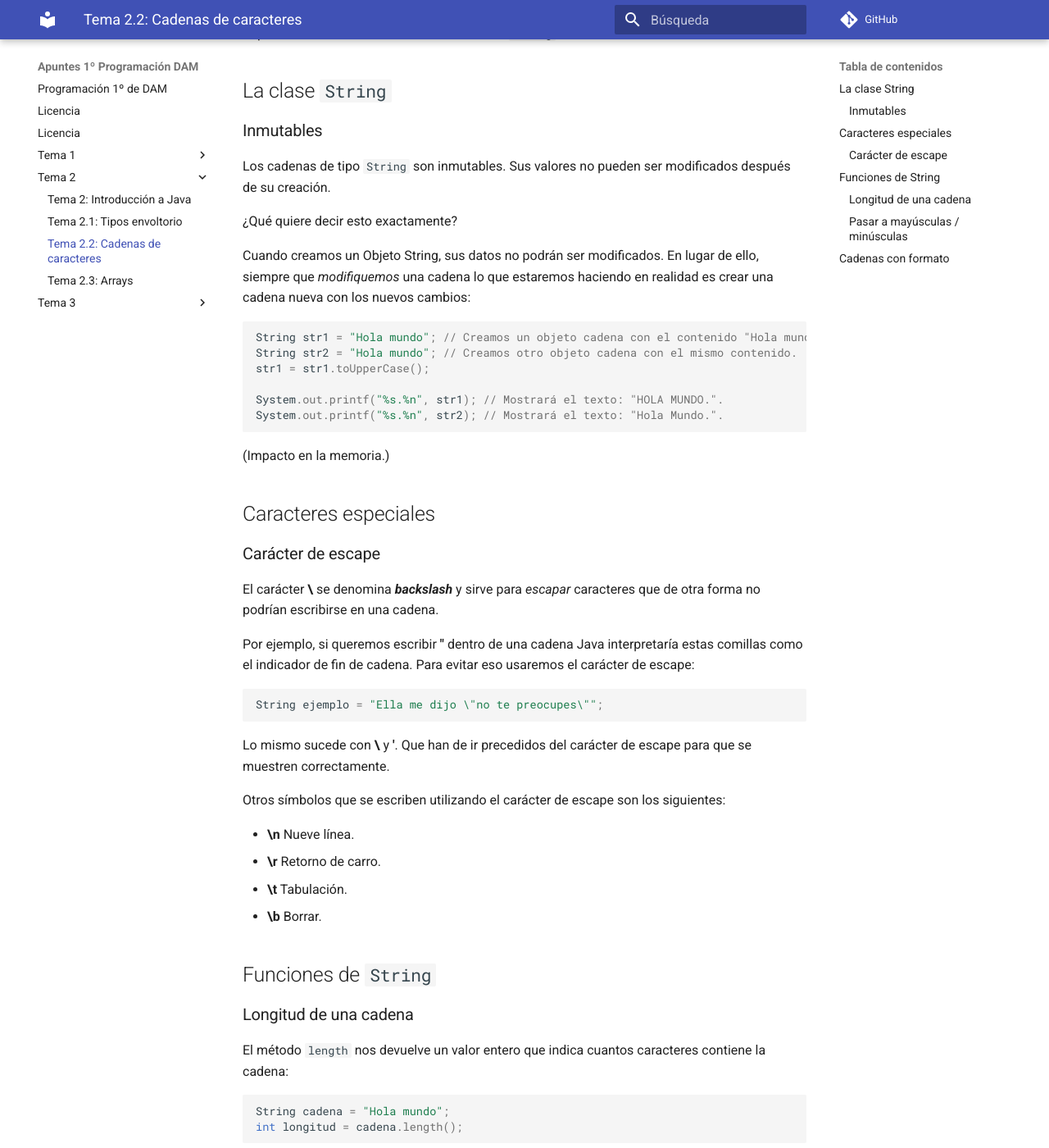
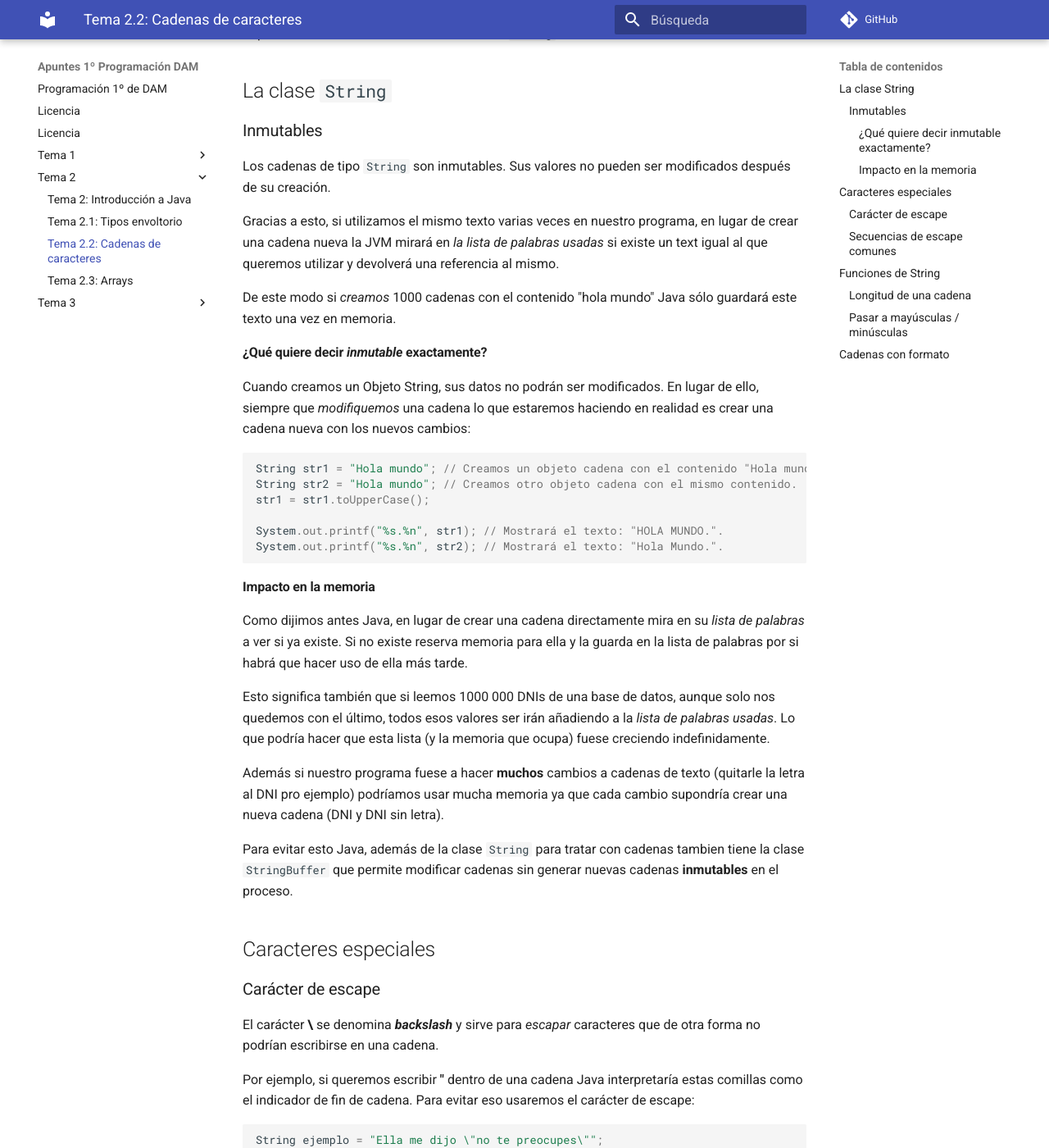
Before and after one commit to mmourazos/DAM_PR_Apuntes, an MkDocs documentation site: the page built from docs/Tema 2/T2.2 - Cadenas_de_caracteres.md, in a window 1280 px wide and 1400 px high, scrolled down 312 px. Shown: the whole window at 82% size. Built offline with MkDocs 1.6.1 and Material for MkDocs 9.7.7, drawn with Linux system fonts in a browser that asks for light colours; comment, search, counter and statistics services are not loaded; some of the changed text lies outside the part shown.

Commit message:
Añadido contenido a cadenas.

````diff
--- a/docs/Tema 2/T2.2 - Cadenas_de_caracteres.md
+++ b/docs/Tema 2/T2.2 - Cadenas_de_caracteres.md
@@ -12,7 +12,11 @@ La clase `String` representa secuencias de caracteres. Todos los literales caden
 
 Los cadenas de tipo `String` son inmutables. Sus valores no pueden ser modificados después de su creación.
 
-¿Qué quiere decir esto exactamente?
+Gracias a esto, si utilizamos el mismo texto varias veces en nuestro programa, en lugar de crear una cadena nueva la JVM mirará en *la lista de palabras usadas* si existe un text igual al que queremos utilizar y devolverá una referencia al mismo.
+
+De este modo si *creamos* 1000 cadenas con el contenido "hola mundo" Java sólo guardará este texto una vez en memoria.
+
+#### ¿Qué quiere decir *inmutable* exactamente?
 
 Cuando creamos un Objeto String, sus datos no podrán ser modificados. En lugar de ello, siempre que *modifiquemos* una cadena lo que estaremos haciendo en realidad es crear una cadena nueva con los nuevos cambios:
 
@@ -25,7 +29,15 @@ System.out.printf("%s.%n", str1); // Mostrará el texto: "HOLA MUNDO.".
 System.out.printf("%s.%n", str2); // Mostrará el texto: "Hola Mundo.".
 ```
 
-(Impacto en la memoria.)
+#### Impacto en la memoria
+
+Como dijimos antes Java, en lugar de crear una cadena directamente mira en su *lista de palabras* a ver si ya existe. Si no existe reserva memoria para ella y la guarda en la lista de palabras por si habrá que hacer uso de ella más tarde.
+
+Esto significa también que si leemos 1000 000 DNIs de una base de datos, aunque solo nos quedemos con el último, todos esos valores ser irán añadiendo a la *lista de palabras usadas*. Lo que podría hacer que esta lista (y la memoria que ocupa) fuese creciendo indefinidamente.
+
+Además si nuestro programa fuese a hacer **muchos** cambios a cadenas de texto (quitarle la letra al DNI pro ejemplo) podríamos usar mucha memoria ya que cada cambio supondría crear una nueva cadena (DNI y DNI sin letra).
+
+Para evitar esto Java, además de la clase `String` para tratar con cadenas tambien tiene la clase `StringBuffer` que permite modificar cadenas sin generar nuevas cadenas **inmutables** en el proceso.
 
 ## Caracteres especiales
 
@@ -41,12 +53,14 @@ String ejemplo = "Ella me dijo \"no te preocupes\"";
 
 Lo mismo sucede con **\\** y **'**. Que han de ir precedidos del carácter de escape para que se muestren correctamente.
 
+### Secuencias de escape comunes
+
 Otros símbolos que se escriben utilizando el carácter de escape son los siguientes:
 
-* **\n** 	Nueve línea.
-* **\r** 	Retorno de carro.
-* **\t** 	Tabulación.
-* **\b** 	Borrar.
+* **\n** Nueve línea.
+* **\r** Retorno de carro.
+* **\t** Tabulación.
+* **\b** Borrar.
 
 ## Funciones de `String`
 
@@ -80,13 +94,22 @@ System.out.prinln("Hola " + nombre + ".");
 ```
 
 Otra forma de realizar esto es mediante el uso de cadenas con formato:
+
 ```java
-System.out.printf("Hola %s.\n");
+System.out.printf("Hola %s.%n", nombre);
 ```
 
-Para ello hemos de usar el método `format` de la clase `String`:
+La forma típica de crear cadenas con formato es usando el método `format()` de la clase `String`:
 
-* `%a` : Acepta **float y genera la representación hexadecimal del número.
+```java
+String nombre = "Manuel";
+int numero = 7;
+
+String str_out = String.format("Hola %s tu número de la suerte es %d.", nombre, numero);
+System.out.println(str_out);
+```
+
+* `%a` : Acepta `float` y genera la representación hexadecimal del número.
 
   ```java
   System.out.printtf("%a", 1.25f);
````
Also changed, not shown: docs/Tema 3/T3.0 - Programación orientada a objetos.md (+9 -1 lines), docs/index.md (+1 -3 lines).
